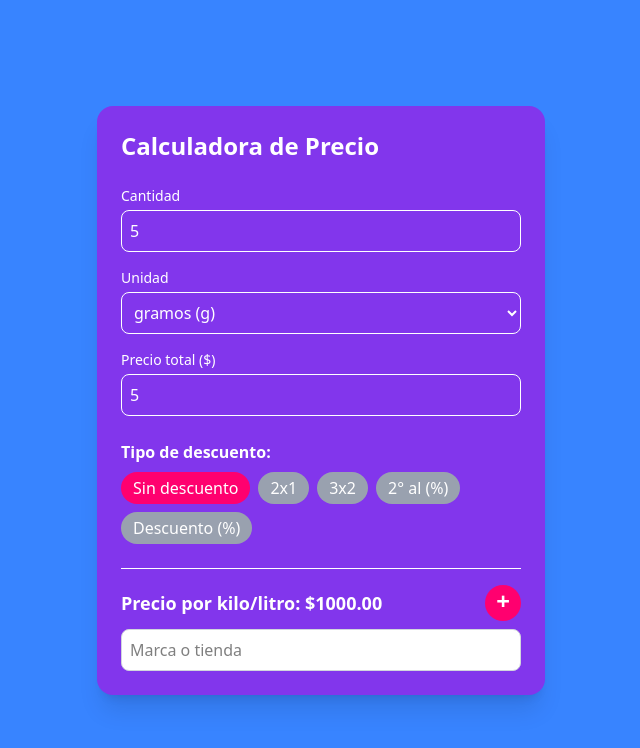
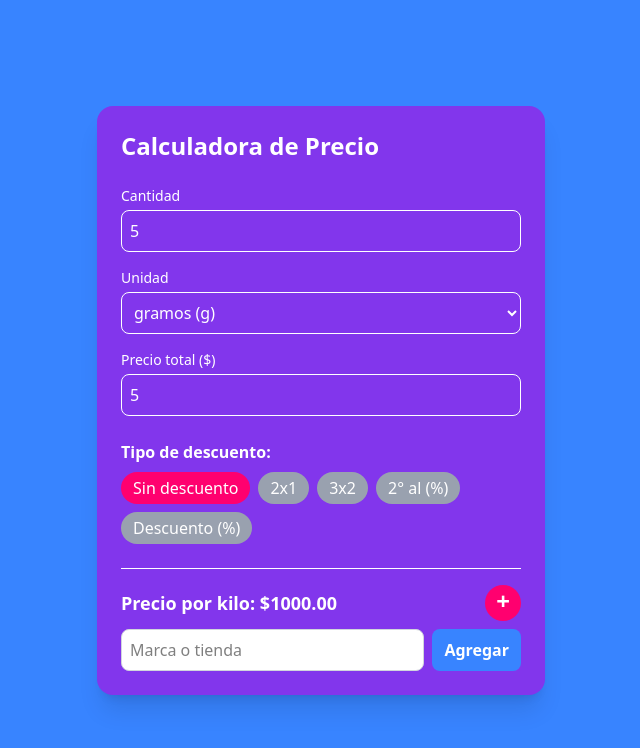
Before and after one commit to ClaudiaRamirezD/calculadora-super, a React (Vite) app: page / in a window 1280 px wide. Both pictures are taken after typing "5", "5" into the empty fields and a click on the button "Agregar marca". Shown: the top 748 px of the page, without its empty margins (319-959 px from the left). Built offline with nearby package versions, Linux system fonts and the light colour scheme.

Commit message:
before components

```diff
--- a/src/components/PriceCalculator.jsx
+++ b/src/components/PriceCalculator.jsx
@@ -8,6 +8,8 @@ function PriceCalculator() {
   const [customDiscount, setCustomDiscount] = useState("");
   const [showBrandInput, setShowBrandInput] = useState(false);
   const [brand, setBrand] = useState("");
+  const [options, setOptions] = useState([]);
+  const [selectedOption, setSelectedOption] = useState(null);
 
   const normalize = (amount, unit) => {
     if (!amount) return 0;
@@ -16,9 +18,6 @@ function PriceCalculator() {
       case "g":
       case "ml":
         return value / 1000;
-      case "kg":
-      case "L":
-        return value;
       default:
         return value;
     }
@@ -48,6 +47,8 @@ function PriceCalculator() {
     const finalPrice = applyDiscount(price);
     return finalPrice / normalized;
   };
+
+  const unitLabel = unit === "g" ? "kilo" : "litro";
 
   return (
     <section
@@ -90,14 +91,8 @@ function PriceCalculator() {
             <option value="g" className="bg-blue-violet3">
               gramos (g)
             </option>
-            <option value="kg" className="bg-blue-violet3">
-              kilos (kg)
-            </option>
             <option value="ml" className="bg-blue-violet3">
               mililitros (ml)
-            </option>
-            <option value="L" className="bg-blue-violet3">
-              litros (L)
             </option>
           </select>
         </div>
@@ -193,12 +188,11 @@ function PriceCalculator() {
       <div className="pt-4 border-t">
         <div className="flex items-center justify-between">
           <p className="text-lg text-white font-bold">
-            Precio por kilo/litro: ${getPricePerUnit().toFixed(2)}
+            Precio por {unitLabel}: ${getPricePerUnit().toFixed(2)}
           </p>
-
           <button
             onClick={() => setShowBrandInput((prev) => !prev)}
-            className="text-white bg-rose2 size-9  rounded-full text-2xl font-bold  flex items-stretch justify-center"
+            className="text-white bg-rose2 size-9 rounded-full text-2xl font-bold flex items-stretch justify-center"
             aria-label="Agregar marca"
             type="button"
           >
@@ -207,19 +201,70 @@ function PriceCalculator() {
         </div>
 
         {showBrandInput && (
+          <div className="flex gap-2 mt-2">
             <input
               type="text"
               value={brand}
               onChange={(e) => setBrand(e.target.value)}
               placeholder="Marca o tienda"
-            className="mt-2 w-full p-2 rounded-lg border border-gray-300 bg-white text-black focus:outline-none focus:ring-2 focus:ring-azure2 focus:border-transparent"
+              className="w-full p-2 rounded-lg border border-gray-300 bg-white text-black focus:outline-none focus:ring-2 focus:ring-azure2 focus:border-transparent"
             />
+            <button
+              type="button"
+              className="bg-azure2 text-white px-3 rounded-lg font-bold"
+              onClick={() => {
+                if (brand.trim()) {
+                  setOptions([
+                    ...options,
+                    {
+                      brand: brand.trim(),
+                      pricePerUnit: getPricePerUnit()
+                    }
+                  ]);
+                  setBrand("");
+                  setShowBrandInput(false);
+                }
+              }}
+            >
+              Agregar
+            </button>
+          </div>
         )}
 
-        {brand && (
-          <p className="mt-2 text-sm text-white italic">
-            Marca: <span className="font-medium">{brand}</span>
+        {options.length > 0 && (
+          <div className="mt-4">
+            <p className="text-white font-semibold mb-2">Opciones guardadas:</p>
+            <ul className="space-y-2">
+              {options.map((opt, idx) => (
+                <li
+                  key={idx}
+                  className={`flex items-center justify-between p-2 rounded-lg ${
+                    selectedOption === idx ? "bg-rose2" : "bg-blue-violet3"
+                  }`}
+                >
+                  <span>
+                    <span className="font-medium">{opt.brand}</span> — $
+                    {opt.pricePerUnit.toFixed(2)} por kilo/litro
+                  </span>
+                  <button
+                    className="ml-2 px-2 py-1 rounded bg-azure2 text-white text-xs"
+                    onClick={() => setSelectedOption(idx)}
+                  >
+                    Elegir
+                  </button>
+                </li>
+              ))}
+            </ul>
+            {selectedOption !== null && (
+              <p className="mt-2 text-white">
+                Seleccionado:{" "}
+                <span className="font-bold">
+                  {options[selectedOption].brand}
+                </span>{" "}
+                — ${options[selectedOption].pricePerUnit.toFixed(2)}
               </p>
+            )}
+          </div>
         )}
       </div>
     </section>
```
Lines whose indentation alone changed are shown as unchanged.
